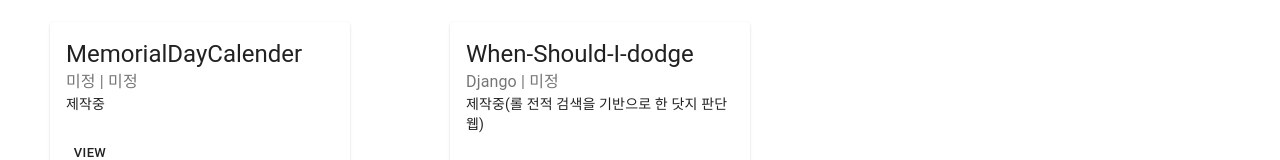
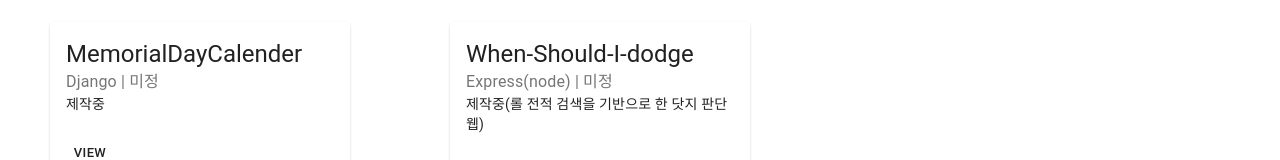
Before and after one commit to Root-kjh/Kjh-Projects, a React (Create React App) app: page / in a window 1280 px wide. Shown: the part 298-458 px from the top of the page. Built offline with nearby package versions, Linux system fonts and the light colour scheme.

Commit message:
update project info

```diff
--- a/src/App.js
+++ b/src/App.js
@@ -22,7 +22,7 @@
 
     {
       title: "SoldierMailAuto",
-      backend : "미정",
+      backend : "Flask",
       db: "미정",
       etc : "제작중",
       link : "http://kjh-projects.kro.kr/soldier-mail-auto"
@@ -30,7 +30,7 @@
 
     {
       title: "MemorialDayCalender",
-      backend: "미정",
+      backend: "Django",
       db: "미정",
       etc: "제작중",
       link: "http://kjh-projects.kro.kr/memorialday-calender"
@@ -38,7 +38,7 @@
 
     {
       title: "When-Should-I-dodge",
-      backend: "Django",
+      backend: "Express(node)",
       db: "미정",
       etc: "제작중(롤 전적 검색을 기반으로 한 닷지 판단 웹)",
       link: "http://kjh-projects.kro.kr/when-shuld-i-dodge"
```
